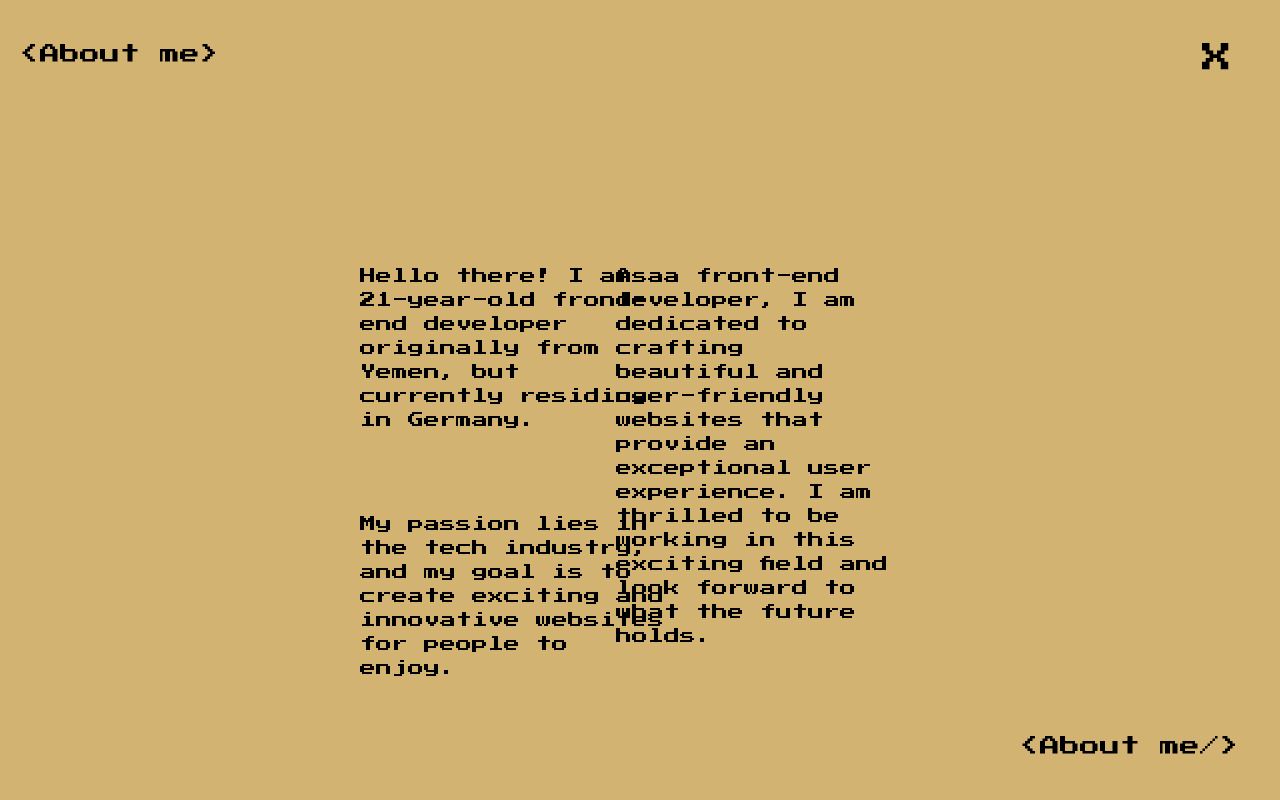
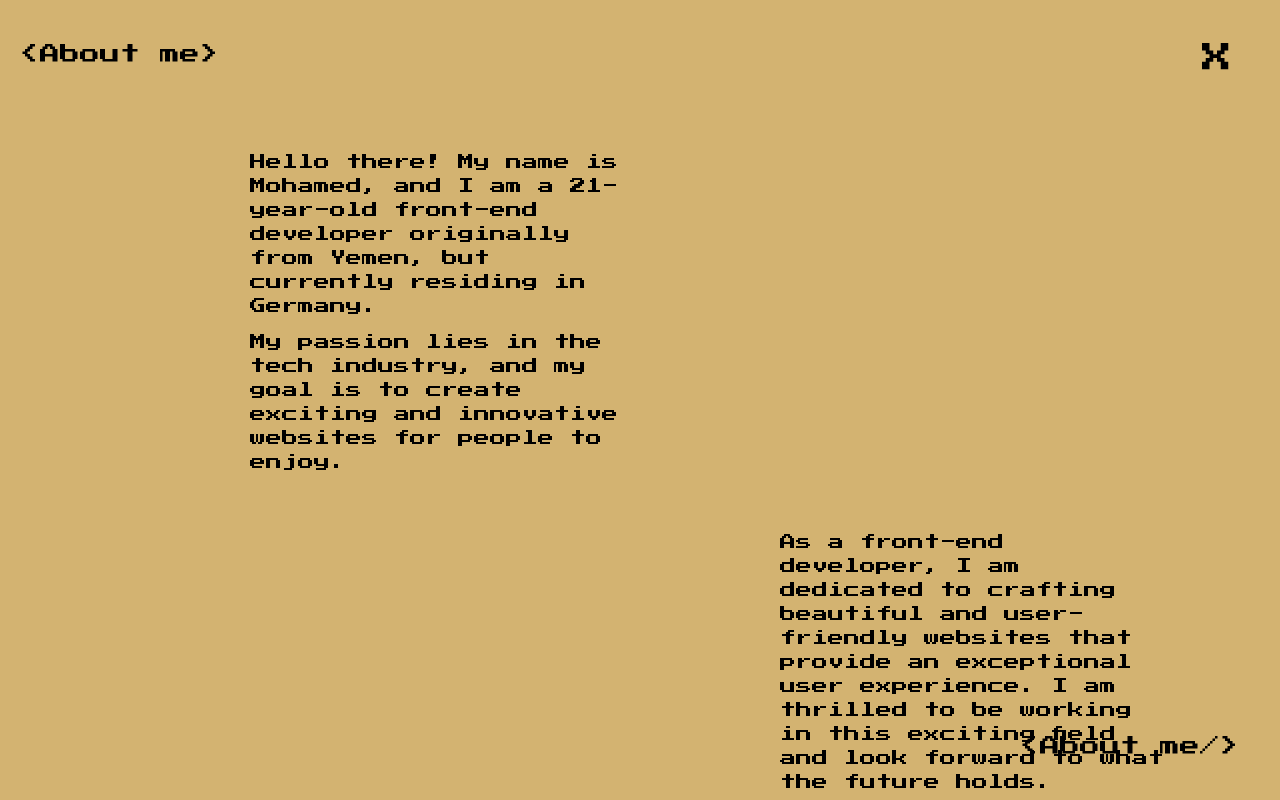
Before and after one commit to Moh-alshaibi/My-Portfolio-, a React (Vite) app: page /aboutme in a window 1280 px wide. Built offline with nearby package versions, Linux system fonts and the light colour scheme.

Commit message:
re-done about me page

```diff
--- a/src/components/Cursor.jsx
+++ b/src/components/Cursor.jsx
@@ -3,7 +3,7 @@ import './Cursor.css';
 
 function Cursor() {
   return (
-    <div className="container">
+    <div className="cursor">
     </div>
   );
 }
--- a/src/index.css
+++ b/src/index.css
@@ -13,7 +13,36 @@ body {
   overflow: overlay;
 }
 
-.container {
+.aboutmep1{
+  margin-top: 150PX;
+  margin-left: 250px;
+  width: 30%;
+  height: 100px;
+
+}
+
+.aboutmep2{
+  margin-top: 80PX;
+  margin-left: 250px;
+  width: 30%;
+  height: 100px;
+
+}
+
+.aboutmep3{
+  margin-top: 100px;
+  margin-left: 780px;
+  width: 30%;
+
+
+}
+
+.container{
+  display: grid;
+  grid-template-columns: 1fr 1fr;
+}
+
+.cursor {
   width: 100%;
   height: 100vh;
   display: flex;
--- a/src/pages/Aboutme.jsx
+++ b/src/pages/Aboutme.jsx
@@ -12,15 +12,15 @@ const Blackfolder = () => {
       {showPage && (
         <div>
           <div>
-            <p className="mt-56 ml-80 w-96 p-10">
-              Hello there! I am a 21-year-old front-end developer originally
+            <p className="aboutmep1">
+              Hello there! My name is Mohamed, and I am a 21-year-old front-end developer originally
               from Yemen, but currently residing in Germany.
             </p>
-            <p className="ml-80 w-96 p-10">
+            <p className="aboutmep2">
               My passion lies in the tech industry, and my goal is to create
               exciting and innovative websites for people to enjoy.
             </p>
-            <p className="absolute top-64 right-96 w-72 p-2">
+            <p className="aboutmep3">
               As a front-end developer, I am dedicated to crafting beautiful and
               user-friendly websites that provide an exceptional user
               experience. I am thrilled to be working in this exciting field and
```
